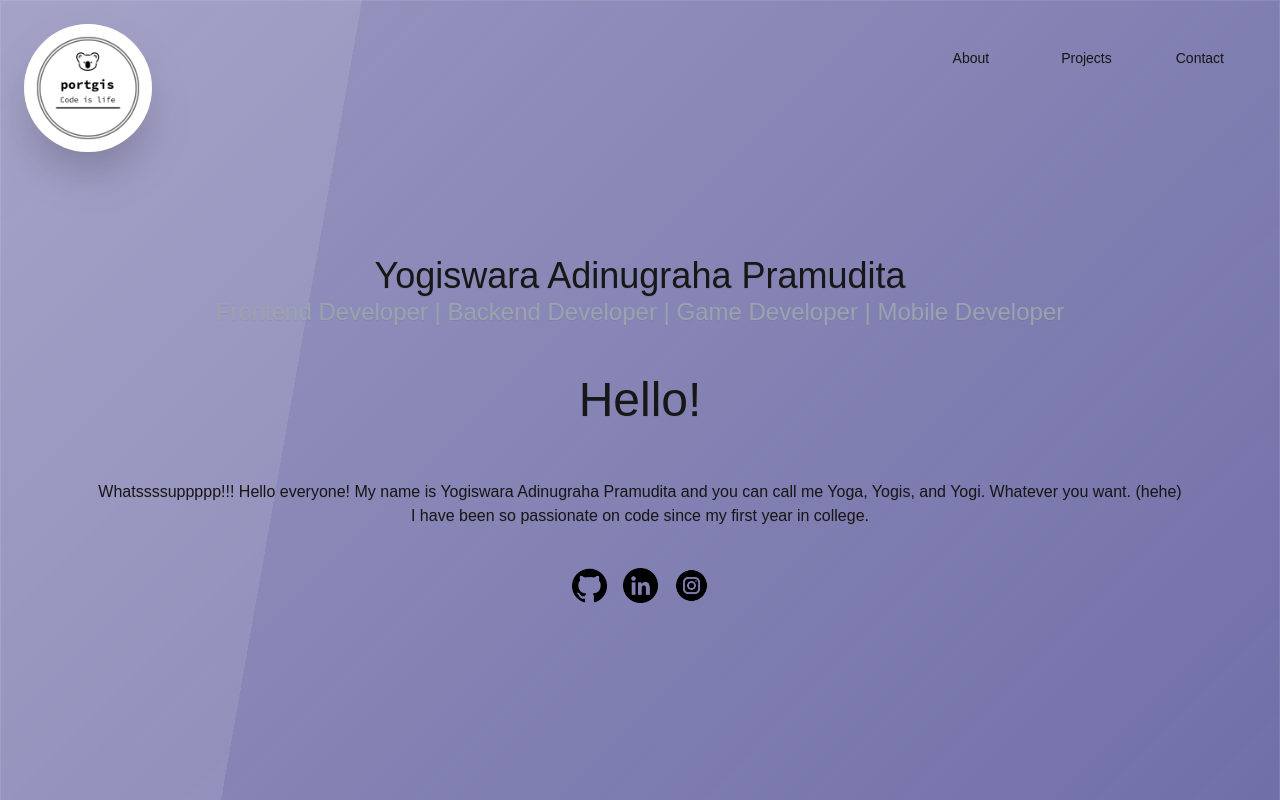
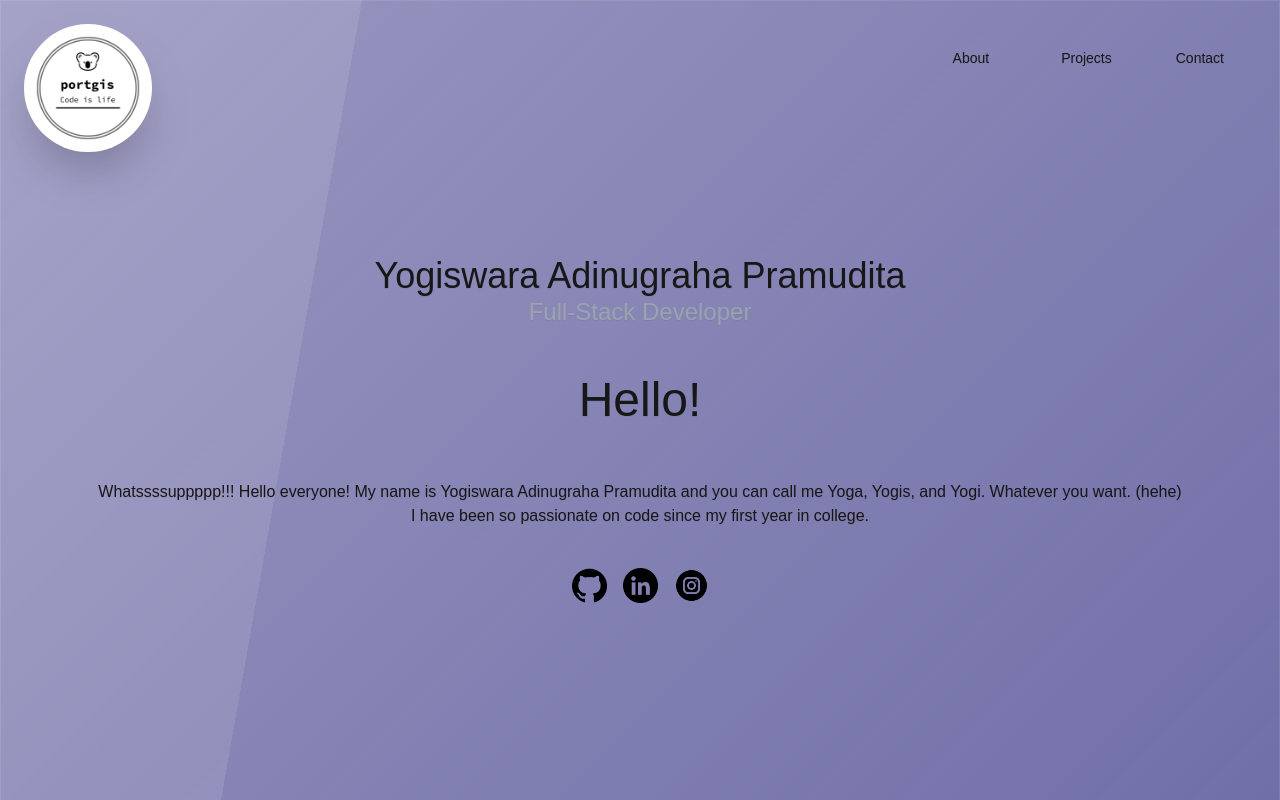
Before and after one commit to yogisyo16/porto-by-yogis, a Next.js app: page / in a window 1280 px wide. Shown: the top 800 px of the page. Built offline with nearby package versions, Linux system fonts and the light colour scheme; a web font is replaced by a local one.

Commit message:
changes on my title

```diff
--- a/src/app/page.tsx
+++ b/src/app/page.tsx
@@ -12,7 +12,7 @@ export default function Home() {
           Yogiswara Adinugraha Pramudita
         </h1>
         <h2 className="text-2xl text-gray-400 text-center">
-          Frontend Developer | Backend Developer | Game Developer | Mobile Developer
+          Full-Stack Developer
         </h2>
         <div className="flex flex-col mt-12 gap-4">
           <h3 className="text-5xl text-center">Hello!</h3>
```
